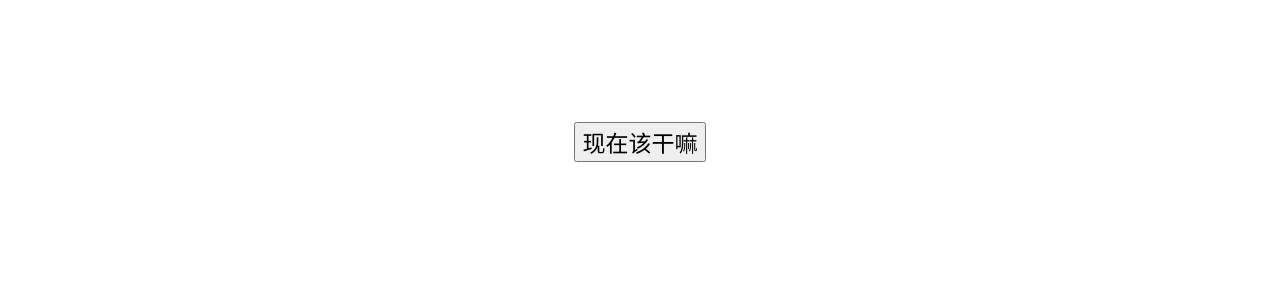
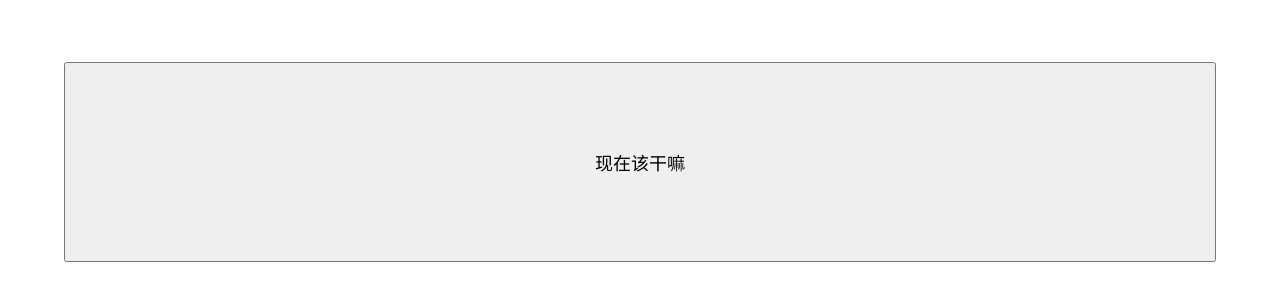
Before and after one commit to hammerflyhub/todo-web, a plain HTML site: page index.html in a window 1280 px wide. Shown: the part 258-558 px from the top of the page. Drawn offline with Linux system fonts and the light colour scheme.

Commit message:
beutiful css

```diff
--- a/styles.css
+++ b/styles.css
@@ -1,9 +1,8 @@
 *{
-  font-size:1.2rem
+    font-size: large;
 }
-
 body {
-    margin:0%;
+    margin:0;
     height: 100vh;
     display: flex;
     justify-content: center;
@@ -14,3 +13,17 @@ body {
 .hide {
     display: none;
 }
+
+#answer-buttons{
+    display: flex;
+    width: 90vw;
+}
+
+button{
+    width: 100%;
+    height:200px;
+}
+
+#question-container{
+    padding:20px;
+}
```
